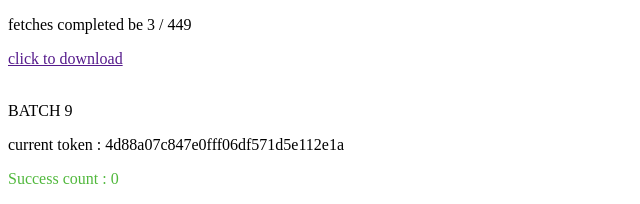
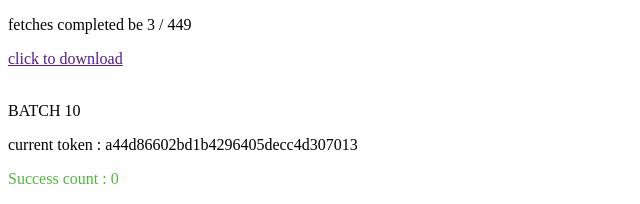
Before and after one commit to theborzzardie/test, an Angular app: page / in a window 1280 px wide. Shown: the top 204 px of the page, without its empty margins (0-640 px from the left). Built offline with nearby package versions, Linux system fonts and the light colour scheme; no server answers.

Commit message:
docs ready for deployment

```diff
--- a/src/app/interceptors/http.token.interceptor.ts
+++ b/src/app/interceptors/http.token.interceptor.ts
@@ -22,7 +22,7 @@ export class HttpTokenInterceptor implements HttpInterceptor {
       return next.handle(req);
     }
 
-    const token = '4d88a07c847e0fff06df571d5e112e1a';
+    const token = 'a44d86602bd1b4296405decc4d307013';
 
     const request = req.clone({
       setHeaders: {
--- a/src/app/tokens/tokens.component.html
+++ b/src/app/tokens/tokens.component.html
@@ -2,8 +2,8 @@
 <a class="btn btn-clear" title="Download JSON" [href]="downloadJsonHref" target="_blank" (click)="generateDownloadJsonUri()">click to download</a>
 
 <br><br>
-<p>BATCH 9</p>
-<p>current token : 4d88a07c847e0fff06df571d5e112e1a </p>
+<p>BATCH 10</p>
+<p>current token : a44d86602bd1b4296405decc4d307013 </p>
 
 <p class="greenText">Success count : {{success}}</p>
 <p class="redText">Fail count : {{fail}}</p>
--- a/src/app/tokens/tokens.component.ts
+++ b/src/app/tokens/tokens.component.ts
@@ -15,7 +15,7 @@ export class TokensComponent implements OnInit {
 
   totalDone = 0;
   downloadJsonHref: any;
-  tokens = TOKENSNINE;
+  tokens = TOKENTEN;
   success = 0;
   fail = 0;
   constructor(
```
Also changed, not shown: 3 other files (tests, documents, lock files or other folders).
